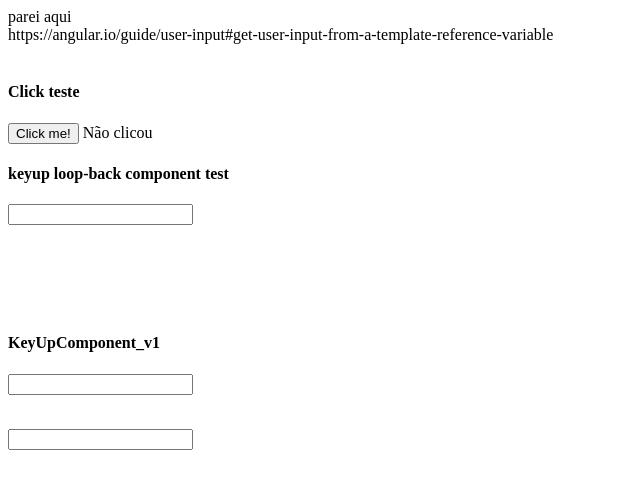
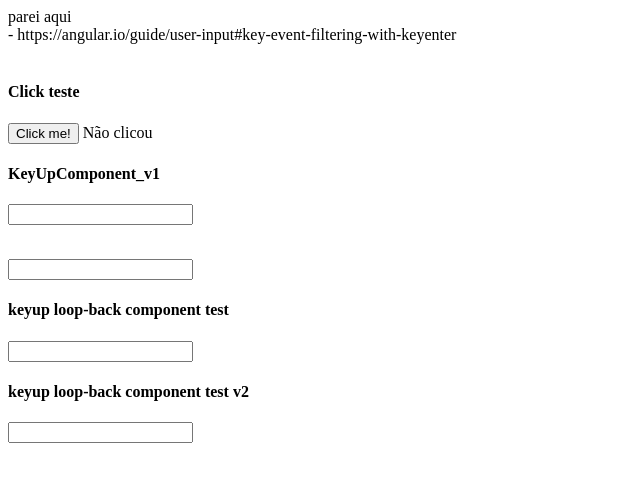
Before and after one commit to bebetoh/angular_form_input, an Angular app: page / in a window 1280 px wide. Shown: the top 488 px of the page, without its empty margins (0-640 px from the left). Built offline with nearby package versions, Linux system fonts and the light colour scheme.

Commit message:
Parei em user-input#key-event-filtering-with-keyenter

```diff
--- a/src/app/app.component.html
+++ b/src/app/app.component.html
@@ -1,19 +1,30 @@
 parei aqui <br>
-https://angular.io/guide/user-input#get-user-input-from-a-template-reference-variable
+- https://angular.io/guide/user-input#key-event-filtering-with-keyenter
 
 <br><br>
 
 <h4>Click teste</h4>
 <div><app-click-me></app-click-me></div>
 
+<h4>KeyUpComponent_v1</h4>
+<div>
+    <app-key-up1></app-key-up1>
+</div>
+
 
 <h4>keyup loop-back component test</h4>
 <div><app-loop-back></app-loop-back></div>
-<br><br>
+
+<h4>keyup loop-back component test v2</h4>
+<div>
+    <app-key-up2></app-key-up2>
+</div>
+<br>
+<br>
+
+
+
 
 
 <br>
 <br>
-
-<h4>KeyUpComponent_v1</h4>
-<div> <app-key-up1></app-key-up1> </div>
--- a/src/app/app.module.ts
+++ b/src/app/app.module.ts
@@ -7,7 +7,8 @@ import { LoopBackComponent } from './loop-back.component';
 
 import { ClickMeComponent } from './click-me.component';
 
-import { KeyUpComponent_v1 } from './keyup.components';
+import { KeyUpComponent_v1, KeyUpComponent_v2 } from './keyup.components';
+
 
 
 @NgModule({
@@ -15,7 +16,8 @@ import { KeyUpComponent_v1 } from './keyup.components';
     AppComponent,
     LoopBackComponent,
     ClickMeComponent,
-    KeyUpComponent_v1
+    KeyUpComponent_v1,
+    KeyUpComponent_v2
   ],
   imports: [
     BrowserModule
--- a/src/app/keyup.components.ts
+++ b/src/app/keyup.components.ts
@@ -20,10 +20,28 @@ export class KeyUpComponent_v1   {
 
 
     onKeyAny(event: any) {
-        this.values += event.target.value + ' | ';
+        this.values += event.key + ' | ';
     }
 
     onKeyTipado(event: KeyboardEvent) {
         this.values2 += (<HTMLInputElement>event.target).value + ' | ';
     }
 }
+
+
+@Component({
+    selector: 'app-key-up2',
+    template: `
+    <input #box (keyup)="onKey(box.value)">
+    <p>{{values}}</p>
+  `
+})
+
+export class KeyUpComponent_v2 {
+
+    values = '';
+    onKey(value: string) {
+        this.values += value + ' | ';
+    }
+
+}
```
